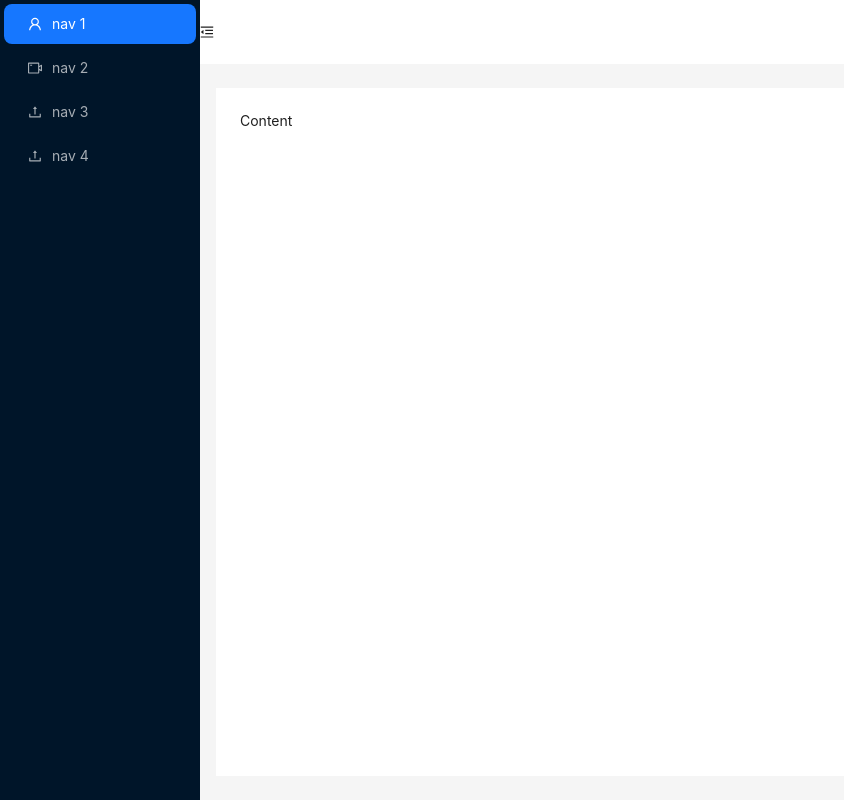
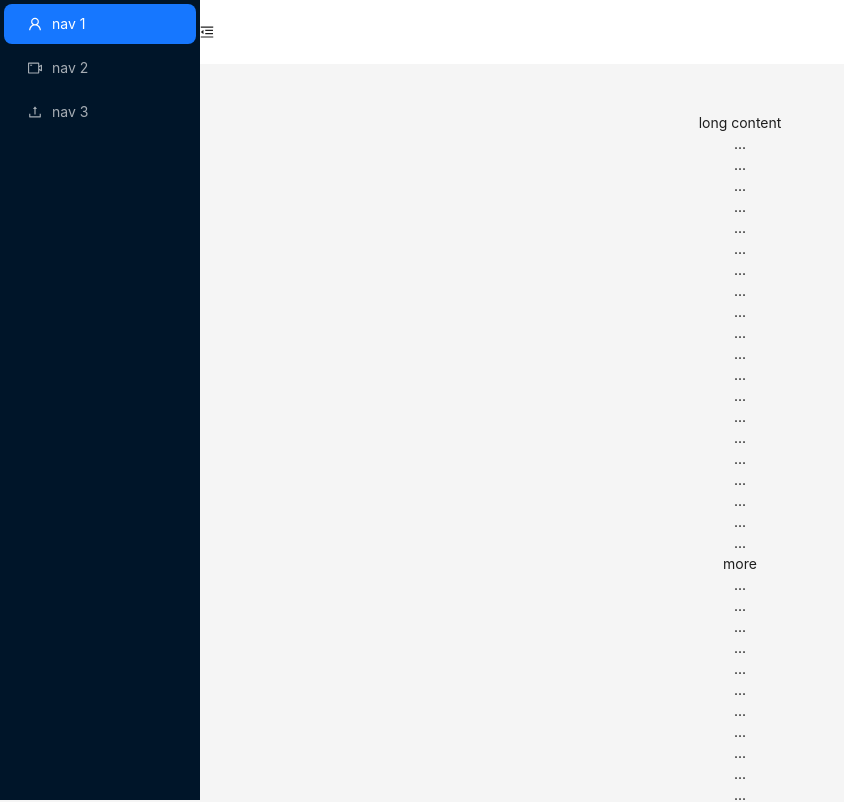
Before and after one commit to gjavier29/ticket-system, a React (Create React App) app: page / in a window 1280 px wide. Shown: the top 802 px of the page, without its empty margins (0-844 px from the left). Built offline with nearby package versions, Linux system fonts and the light colour scheme.

Commit message:
update layout dashboard

```diff
--- a/package.json
+++ b/package.json
@@ -40,5 +40,10 @@
       "last 1 firefox version",
       "last 1 safari version"
     ]
+  },
+  "devDependencies": {
+    "autoprefixer": "^10.4.13",
+    "postcss": "^8.4.20",
+    "tailwindcss": "^3.2.4"
   }
 }
--- /dev/null
+++ b/postcss.config.js
@@ -0,0 +1,6 @@
+module.exports = {
+  plugins: {
+    tailwindcss: {},
+    autoprefixer: {},
+  },
+}
--- a/src/App.css
+++ b/src/App.css
@@ -1,4 +1,8 @@
-.App {
+@tailwind base;
+@tailwind components;
+@tailwind utilities;
+
+/* .App {
   text-align: center;
 }
 
@@ -35,4 +39,4 @@
   to {
     transform: rotate(360deg);
   }
-}
+} */
--- a/src/App.tsx
+++ b/src/App.tsx
@@ -1,5 +1,5 @@
-// import './App.css';
-import { Dashboard, Ticket } from './screens/ImportHandler'
+import "./App.css";
+import { Dashboard, Ticket } from "./screens/ImportHandler";
 
 function App() {
   return (
--- a/src/screens/Dashboard.tsx
+++ b/src/screens/Dashboard.tsx
@@ -7,20 +7,39 @@ import {
   VideoCameraOutlined,
 } from "@ant-design/icons";
 import { Layout, Menu, theme } from "antd";
-import './Dashboard.css'
-
+import "./Dashboard.css";
 
 const { Header, Sider, Content } = Layout;
 type Props = {};
 
 const Dashboard: React.FC = (props: Props) => {
   const [collapsed, setCollapsed] = useState(false);
+  const [collapsedLayout, setCollapsedLayout] = useState(200);
   const {
     token: { colorBgContainer },
   } = theme.useToken();
+
+  function collapseHandler() {
+    setCollapsed(!collapsed);
+    if (collapsed) {
+        setCollapsedLayout(200);
+    } else {
+        setCollapsedLayout(80);
+    }
+  }
   return (
-    <Layout className="height-100">
-      <Sider trigger={null} collapsible collapsed={collapsed}>
+    <Layout style={{ minHeight: "100vh" }}>
+      <Sider
+        style={{
+          overflow: "auto",
+          height: "100vh",
+          position: "fixed",
+          left: 0,
+        }}
+        trigger={null}
+        collapsible
+        collapsed={collapsed}
+      >
         <div className="logo" />
         <Menu
           theme="dark"
@@ -42,36 +61,39 @@ const Dashboard: React.FC = (props: Props) => {
               icon: <UploadOutlined />,
               label: "nav 3",
             },
-            {
-              key: "4",
-              icon: <UploadOutlined />,
-              label: "nav 4",
-            },
           ]}
         />
       </Sider>
 
-      <Layout className="site-layout">
+      <Layout className="site-layout" style={{ marginLeft: collapsedLayout }}>
         <Header style={{ padding: 0, background: colorBgContainer }}>
-          <div className="">
+          {/* <div className="w-full h-full flex  items-center justify-between w-full px-4"> */}
           {React.createElement(
             collapsed ? MenuUnfoldOutlined : MenuFoldOutlined,
             {
               className: "trigger",
-                onClick: () => setCollapsed(!collapsed),
+              onClick: () => collapseHandler(),
             }
           )}
-          </div>
         </Header>
-        <Content
+        <Content style={{ margin: "24px 16px 0", overflow: "initial" }}>
+          <div
             style={{
-            margin: "24px 16px",
               padding: 24,
-            minHeight: 280,
-            background: colorBgContainer,
+              textAlign: "center",
             }}
           >
-          Content
+            <p>long content</p>
+            {
+              // indicates very long content
+              Array.from({ length: 100 }, (_, index) => (
+                <React.Fragment key={index}>
+                  {index % 20 === 0 && index ? "more" : "..."}
+                  <br />
+                </React.Fragment>
+              ))
+            }
+          </div>
         </Content>
       </Layout>
     </Layout>
--- /dev/null
+++ b/tailwind.config.js
@@ -0,0 +1,10 @@
+/** @type {import('tailwindcss').Config} */
+module.exports = {
+  content: [
+    "./src/**/*.{js,jsx,ts,tsx}",
+  ],
+  theme: {
+    extend: {},
+  },
+  plugins: [],
+}
```
Also changed, not shown: 1 other file (tests, documents, lock files or other folders). Lines whose indentation alone changed are shown as unchanged.
